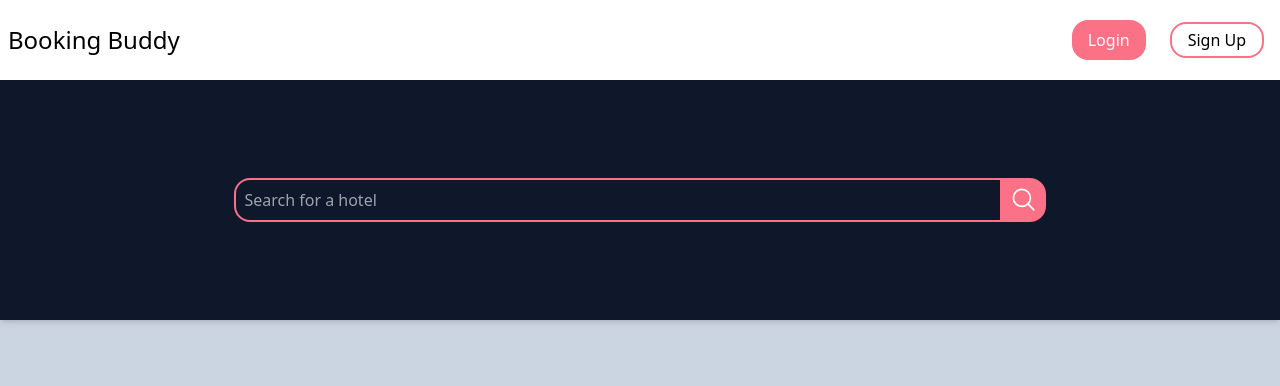
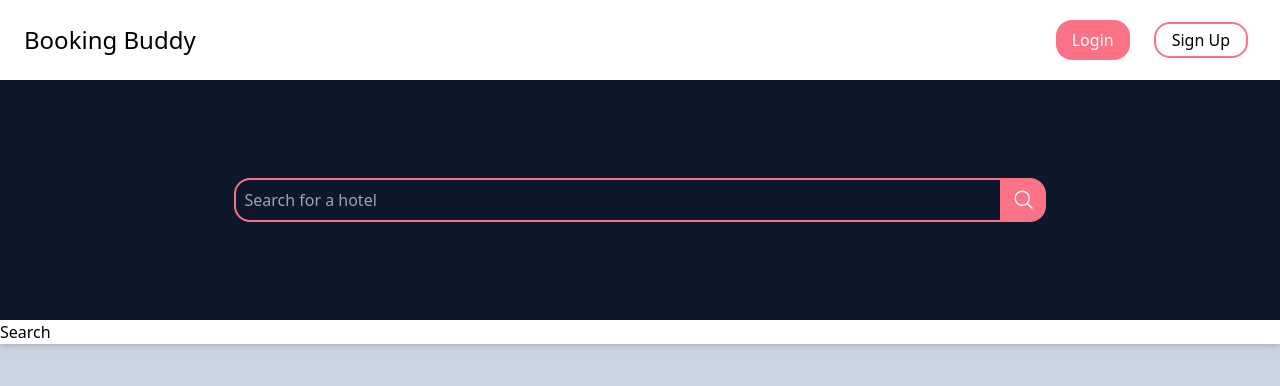
Before and after one commit to Kunwar-Aditya-Codes/next-booking-system, a Next.js app: page /search in a window 1280 px wide. Shown: the top 386 px of the page. Built offline with nearby package versions, Linux system fonts and the light colour scheme.

Commit message:
updated: components

```diff
--- /dev/null
+++ b/app/components/Hero.tsx
@@ -0,0 +1,29 @@
+'use client';
+
+import { useRouter } from 'next/navigation';
+import { useState } from 'react';
+import { MagnifyingGlassIcon } from '@heroicons/react/24/outline';
+
+const Hero = () => {
+  const [location, setLocation] = useState<string>('');
+
+  const router = useRouter();
+  return (
+    <div>
+      <section className='h-[15rem] flex items-center justify-center px-2 bg-slate-900'>
+        <input
+          type='text'
+          value={location}
+          onChange={(e) => setLocation(e.target.value)}
+          placeholder='Search for a hotel'
+          className=' px-2 py-2 rounded-l-2xl bg-transparent border-2 text-white border-rose-400 w-full max-w-3xl outline-none'
+        />
+        <MagnifyingGlassIcon
+          onClick={() => router.push(`/search`)}
+          className='h-[2.7rem] w-[2.7rem] p-[0.65rem] rounded-r-2xl cursor-pointer bg-rose-400 text-white'
+        />
+      </section>
+    </div>
+  );
+};
+export default Hero;
--- /dev/null
+++ b/app/components/Navbar.tsx
@@ -0,0 +1,19 @@
+import Link from 'next/link';
+
+export default function Navbar() {
+  return (
+    <nav className='px-6 py-3 flex flex-col items-center md:flex-row space-y-5 md:space-y-0'>
+      <h1 className='text-2xl font-thin flex-grow'>
+        <Link href='/'>Booking Buddy</Link>
+      </h1>
+      <div className='space-x-6 p-2 w-full max-w-3xl flex items-center justify-center md:justify-end'>
+        <button className='bg-rose-400 text-white py-2 rounded-2xl px-4'>
+          Login
+        </button>
+        <button className='border-2 border-rose-400 px-4 py-[0.25rem] rounded-2xl'>
+          Sign Up
+        </button>
+      </div>
+    </nav>
+  );
+}
--- /dev/null
+++ b/app/components/RestaurantCard.tsx
@@ -0,0 +1,22 @@
+import Image from 'next/image';
+
+const RestaurantCard = () => {
+  return (
+    <div className='p-3 shadow-md border-t-2 border-slate-900 rounded-md shadow-slate-300 w-fit  '>
+      <div>
+        <Image
+          src='https://images.unsplash.com/photo-1517248135467-4c7edcad34c4?ixlib=rb-4.0.3&ixid=MnwxMjA3fDB8MHxzZWFyY2h8Mnx8cmVzdGF1cmFudHxlbnwwfHwwfHw%3D&auto=format&fit=crop&w=500&q=60'
+          width={300}
+          height={400}
+          alt='Restaurant'
+          className='rounded-md'
+        />
+      </div>
+      <div className='space-y-3 mt-2'>
+        <h3 className='text-xl font-bold'>Restaurant Name</h3>
+        <p className='text-sm text-gray-500'>Restaurant Description</p>
+      </div>
+    </div>
+  );
+};
+export default RestaurantCard;
--- a/app/layout.tsx
+++ b/app/layout.tsx
@@ -1,5 +1,5 @@
-import Header from '@/components/Header';
 import './globals.css';
+import Navbar from './components/Navbar';
 
 export default function RootLayout({
   children,
@@ -11,7 +11,7 @@ export default function RootLayout({
       <head />
       <body className='bg-slate-300 min-h-screen'>
         <div className='max-w-[90rem] bg-white mx-auto shadow-md'>
-          <Header />
+          <Navbar />
           {children}
         </div>
       </body>
--- a/app/page.tsx
+++ b/app/page.tsx
@@ -1,3 +1,15 @@
+import Hero from './components/Hero';
+import RestaurantCard from './components/RestaurantCard';
+
 export default function Home() {
-  return <main>{/* Content */}</main>;
+  return (
+    <main>
+      <Hero />
+
+      {/* Restaurant Card */}
+      <section className='p-6 grid grid-cols-1 gap-6 md:grid-cols-2 justify-items-center lg:grid-cols-3'>
+        <RestaurantCard />
+      </section>
+    </main>
+  );
 }
--- a/app/search/page.tsx
+++ b/app/search/page.tsx
@@ -1,3 +1,10 @@
+import Hero from '../components/Hero';
+
 export default function Search() {
-  return <div className=''></div>;
+  return (
+    <div className=''>
+      <Hero />
+      <h1>Search</h1>
+    </div>
+  );
 }
--- a/components/Header.tsx
+++ /dev/null
@@ -1,32 +0,0 @@
-import { MagnifyingGlassIcon } from '@heroicons/react/24/outline';
-import Link from 'next/link';
-
-export default function Header() {
-  return (
-    <>
-      <nav className='px-2 py-3 flex flex-col items-center md:flex-row space-y-5 md:space-y-0'>
-        <h1 className='text-2xl font-thin flex-grow'>
-          <Link href='/'>
-            Booking Buddy</Link>
-        </h1>
-        <div className='space-x-6 p-2 w-full max-w-3xl flex items-center justify-center md:justify-end'>
-          <button className='bg-rose-400 text-white py-2 rounded-2xl px-4'>
-            Login
-          </button>
-          <button className='border-2 border-rose-400 px-4 py-[0.25rem] rounded-2xl'>
-            Sign Up
-          </button>
-        </div>
-      </nav>
-
-      <section className='h-[15rem] flex items-center justify-center px-2 bg-slate-900'>
-        <input
-          type='text'
-          placeholder='Search for a hotel'
-          className=' px-2 py-2 rounded-l-2xl bg-transparent border-2 text-white border-rose-400 w-full max-w-3xl outline-none'
-        />
-        <MagnifyingGlassIcon className='h-[2.7rem] w-[2.7rem] p-2 rounded-r-2xl bg-rose-400 text-white' />
-      </section>
-    </>
-  );
-}
--- a/next.config.js
+++ b/next.config.js
@@ -3,6 +3,10 @@ const nextConfig = {
   experimental: {
     appDir: true,
   },
-}
 
-module.exports = nextConfig
+  images: {
+    domains: ['images.unsplash.com'],
+  },
+};
+
+module.exports = nextConfig;
```
Also changed, not shown: app/reserve/[slug]/page.tsx (line endings or trailing spaces).
